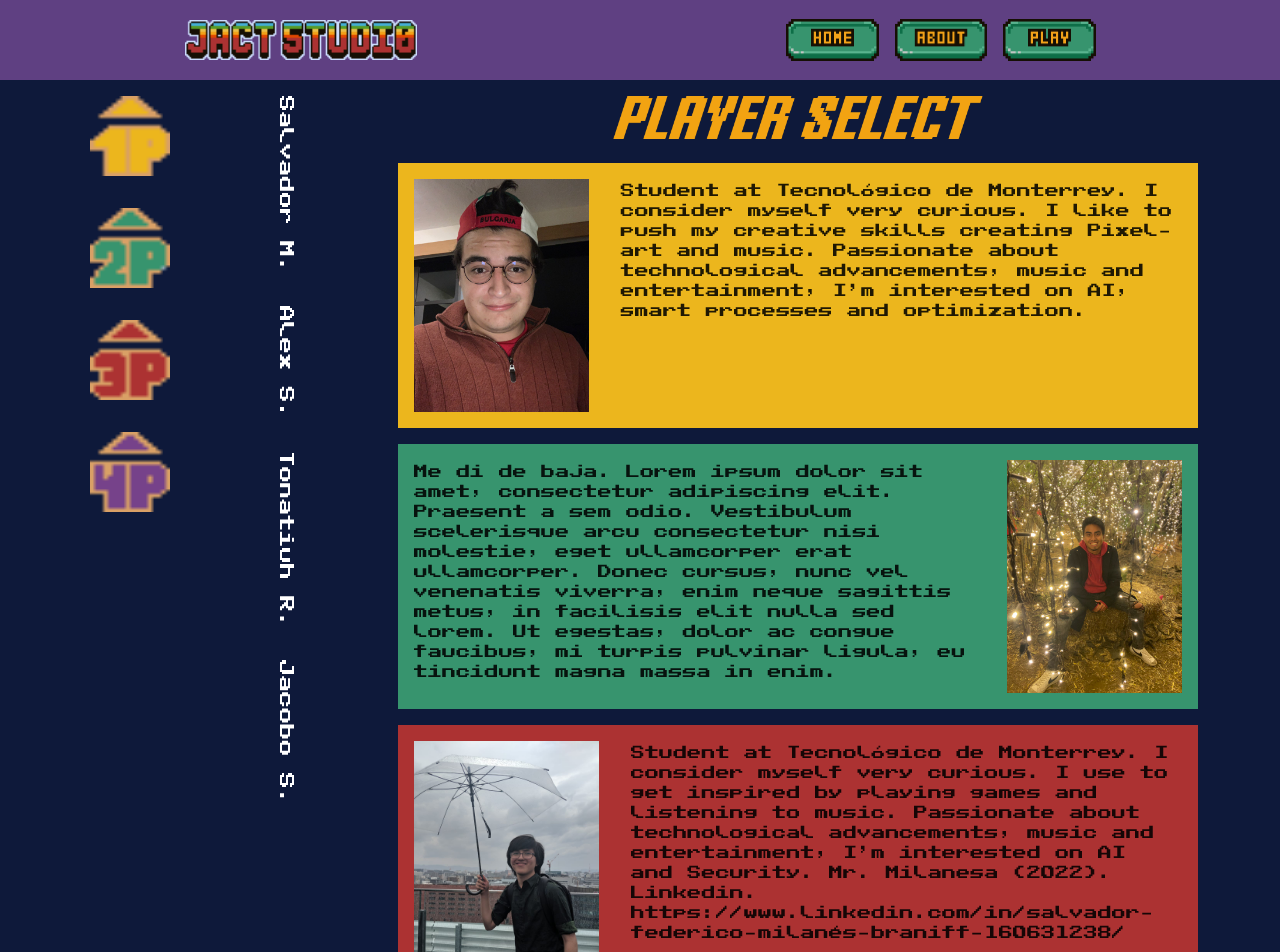
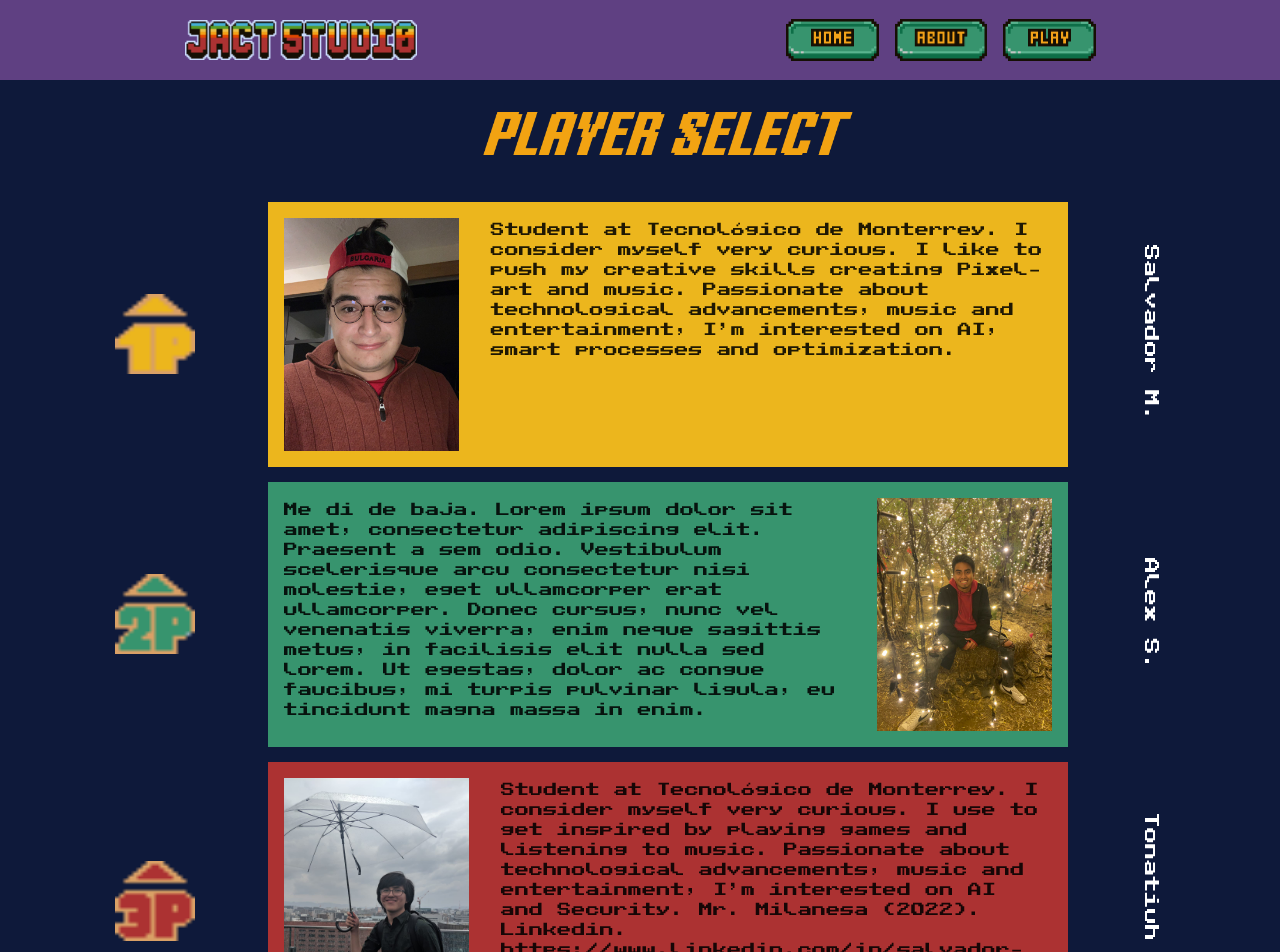
Before and after one commit to Trh7101/webpage_JACT, a React (Create React App) app: page /landing/AboutUs in a window 1280 px wide. Shown: the top 952 px of the page. Built offline with nearby package versions, Linux system fonts and the light colour scheme.

Commit message:
LandingFinal

```diff
--- a/src/compt/pages/AboutUs.js
+++ b/src/compt/pages/AboutUs.js
@@ -20,57 +20,51 @@ import Container from '@mui/material/Container';
 export default function AboutUs() {
   return (
     <Container maxWidth={false} disableGutters={true}>
-      <Grid sx={{ display: 'flex', flexDirection: 'row', justifyContent: 'space-evenly', alignItems: 'stretch',  bgcolor: 'rgb(14,25,58)' }}>
-
-        <Grid  sx={{ display: { xs: 'none', md: 'flex' }, flexDirection: 'column', alignItems: 'flex-end',  bgcolor: 'transparent' }}>
+      <Grid sx={{  display: "grid", gridTemplateColumns: "3", gridGap: "15px", gridTemplateRows: "5", bgcolor: 'rgb(14,25,58)' }}>
         <Box
           component="img"
-            sx={{ m: 2, height: 80, width: 80, maxHeight: { xs: 0, md: 1000 }, maxWidth: { xs: 0, md: 1000 } }}
+          sx={{ justifySelf: "center", m: 4, maxHeight: { xs: 275, md: 250 }, maxWidth: { xs: 300, md: 370 }, gridColumn: "2", gridRow: "1" }}
           alt="Player Select."
+          src={TextoHead}/>
+
+        <Box
+          component="img"
+          sx={{ justifySelf: "end", alignSelf: "center", height: 80, width: 80, maxHeight: { xs: 0, md: 1000 }, maxWidth: { xs: 0, md: 1000 }, gridColumn: "1", gridRow: "2" }}
+          alt="Player1."
           src={play1}/>
         <Box
           component="img"
-            sx={{ m: 2, height: 80, width: 80, maxHeight: { xs: 0, md: 1000 }, maxWidth: { xs: 0, md: 1000 } }}
-            alt="Player Select."
+          sx={{ justifySelf: "end", alignSelf: "center", height: 80, width: 80, maxHeight: { xs: 0, md: 1000 }, maxWidth: { xs: 0, md: 1000 }, gridColumn: "1", gridRow: "3" }}
+          alt="Player2."
           src={play2}/>
         <Box
           component="img"
-            sx={{ m: 2, height: 80, width: 80, maxHeight: { xs: 0, md: 1000 }, maxWidth: { xs: 0, md: 1000 } }}
-            alt="Player Select."
+          sx={{ justifySelf: "end", alignSelf: "center", height: 80, width: 80, maxHeight: { xs: 0, md: 1000 }, maxWidth: { xs: 0, md: 1000 }, gridColumn: "1", gridRow: "4" }}
+          alt="Player3."
           src={play3}/>
         <Box
           component="img"
-            sx={{ m: 2, height: 80, width: 80, maxHeight: { xs: 0, md: 1000 }, maxWidth: { xs: 0, md: 1000 } }}
-            alt="Player Select."
+          sx={{ justifySelf: "end", alignSelf: "center", height: 80, width: 80, maxHeight: { xs: 0, md: 1000 }, maxWidth: { xs: 0, md: 1000 }, gridColumn: "1", gridRow: "5" }}
+          alt="Player4."
           src={play4}/>
-        </Grid>
 
-        <Grid sx={{ display: 'flex', flexDirection: 'column', alignItems: 'center',  bgcolor: 'transparent'}}>
-          <Typography component="abouttext" variant="h8" m={2} alignSelf='flex-start' sx={{ writingMode: "vertical-rl",  fontFamily: 'PublicPixel', color: "rgb(255,255,255)"}}>
+          <Typography component="abouttext" variant="h8" alignSelf='flex-start' sx={{ writingMode: "vertical-rl",  fontFamily: 'PublicPixel', color: "rgb(255,255,255)", gridColumn: "3", gridRow: "2", justifySelf: "start", alignSelf: "center" }}>
             Salvador M.
           </Typography>
-          <Typography component="abouttext" variant="h8" m={2} alignSelf='flex-start' sx={{ writingMode: "vertical-rl",  fontFamily: 'PublicPixel', color: "rgb(255,255,255)"}}>
+          <Typography component="abouttext" variant="h8" alignSelf='flex-start' sx={{ writingMode: "vertical-rl",  fontFamily: 'PublicPixel', color: "rgb(255,255,255)", gridColumn: "3", gridRow: "3", justifySelf: "start", alignSelf: "center" }}>
             Alex S.
           </Typography>
-          <Typography component="abouttext" variant="h8" m={2} alignSelf='flex-start' sx={{ writingMode: "vertical-rl",  fontFamily: 'PublicPixel', color: "rgb(255,255,255)"}}>
+          <Typography component="abouttext" variant="h8" alignSelf='flex-start' sx={{ writingMode: "vertical-rl",  fontFamily: 'PublicPixel', color: "rgb(255,255,255)", gridColumn: "3", gridRow: "4", justifySelf: "start", alignSelf: "center" }}>
             Tonatiuh R.
           </Typography>
-          <Typography component="abouttext" variant="h8" m={2} alignSelf='flex-start' sx={{ writingMode: "vertical-rl",  fontFamily: 'PublicPixel', color: "rgb(255,255,255)"}}>
+          <Typography component="abouttext" variant="h8" alignSelf='flex-start' sx={{ writingMode: "vertical-rl",  fontFamily: 'PublicPixel', color: "rgb(255,255,255)", gridColumn: "3", gridRow: "5", justifySelf: "start", alignSelf: "center" }}>
             Jacobo S.
           </Typography>
-        </Grid>
 
-        <Grid  sx={{ display: 'flex', flexDirection: 'column', alignItems: 'center',  bgcolor: 'transparent'}}>
-          <Box
-            component="img"
-            sx={{ m: 2, maxHeight: { xs: 275, md: 250 }, maxWidth: { xs: 300, md: 370 } }}
-            alt="Player Select."
-            src={TextoHead}/>
-
-          <Box sx={{
+          <Box sx={{ justifySelf: "center",
             display: 'flex', flexDirection: 'row', alignItems: 'center',
-            m: 1, maxWidth: 800, backgroundColor: 'rgb(236,182,29)',
-          }}>
+            maxWidth: 800, backgroundColor: 'rgb(236,182,29)',
+            gridColumn: "2", gridRow: "2"}}>
             <Box
               component="img"
               sx={{ m: 2, maxHeight: { xs: 275, md: 233 }, maxWidth: { xs: 200, md: 185 } }}
@@ -81,10 +75,10 @@ export default function AboutUs() {
             </Typography>
           </Box>
 
-          <Box sx={{
+          <Box sx={{ justifySelf: "center",
             display: 'flex', flexDirection: 'row', alignItems: 'center',
-            m: 1, maxWidth: 800, backgroundColor: 'rgb(55,148,110)',
-          }}>
+            maxWidth: 800, backgroundColor: 'rgb(55,148,110)',
+            gridColumn: "2", gridRow: "3"}}>
             <Typography component="abouttext" variant="body2" m={2} alignSelf='flex-start' fontFamily={'PublicPixel'}>
               Me di de baja. Lorem ipsum dolor sit amet, consectetur adipiscing elit. Praesent a sem odio. Vestibulum scelerisque arcu consectetur nisi molestie, eget ullamcorper erat ullamcorper. Donec cursus, nunc vel venenatis viverra, enim neque sagittis metus, in facilisis elit nulla sed lorem. Ut egestas, dolor ac congue faucibus, mi turpis pulvinar ligula, eu tincidunt magna massa in enim.
             </Typography>
@@ -95,10 +89,10 @@ export default function AboutUs() {
               src={Cara2}/>
           </Box>
 
-          <Box sx={{
+          <Box sx={{ justifySelf: "center",
             display: 'flex', flexDirection: 'row', alignItems: 'center',
-            m: 1, maxWidth: 800, backgroundColor: 'rgb(172,50,50)',
-          }}>
+            maxWidth: 800, backgroundColor: 'rgb(172,50,50)',
+            gridColumn: "2", gridRow: "4"}}>
             <Box
               component="img"
               sx={{ m: 2, maxHeight: { xs: 275, md: 500 }, maxWidth: { xs: 200, md: 185 } }}
@@ -109,10 +103,10 @@ export default function AboutUs() {
             </Typography>
           </Box>
 
-          <Box sx={{
+          <Box sx={{ justifySelf: "center",
             display: 'flex', flexDirection: 'row', alignItems: 'center',
-            m: 1, maxWidth: 800, backgroundColor: 'rgb(118,66,138)',
-          }}>
+            maxWidth: 800, backgroundColor: 'rgb(118,66,138)',
+            gridColumn: "2", gridRow: "5"}}>
             <Box
               component="img"
               sx={{ m: 2, maxHeight: { xs: 275, md: 233 }, maxWidth: { xs: 200, md: 185 } }}
@@ -123,7 +117,6 @@ export default function AboutUs() {
             </Typography>
           </Box>
       </Grid>
-      </Grid>
     </Container>
   );
 }
--- a/src/rm/Appbar.js
+++ b/src/rm/Appbar.js
@@ -174,7 +174,7 @@ export function PrimarySearchAppBar() {
                     >
                         <MenuIcon />
                     </IconButton> */}
-                    <Button href="/app/home">
+                    <Button onClick={() => navigate('/app/home')} >
                             <img src={GameLogo}/>
                     </Button>
                     <Search>
@@ -189,7 +189,7 @@ export function PrimarySearchAppBar() {
                     </Search>
                     <Box sx={{ flexGrow: 1 }} />
                     <Box sx={{ display: { xs: 'none', md: 'flex' } }}>
-                        <Button href="/app/draft/0">
+                        <Button onClick={() => navigate('/app/draft/0')}>
                             <img src={NewBttn} width="92.5" height="42.5"/>
                         </Button>
                         {/* <Button size="large" aria-label="open user levels" color="inherit">
@@ -202,7 +202,7 @@ export function PrimarySearchAppBar() {
                         >
                             Drafts
                         </Button> */}
-                        <Button aria-label="account of current user" aria-controls={menuId} aria-haspopup="true" href='/app/profile/0'>
+                        <Button aria-label="account of current user" aria-controls={menuId} aria-haspopup="true" onClick={() => navigate('/app/profile/0')}>
                             <img src={userbttn} width="42.5" height="42.5"/>
                         </Button>
                     </Box>
--- a/src/rm/Profile.js
+++ b/src/rm/Profile.js
@@ -2,10 +2,12 @@ import React, { useEffect, useState } from 'react';
 import { useNavigate, useParams } from 'react-router-dom';
 import { useApi } from './Api';
 import { Center } from './Center';
+import { useAuth } from '../util/AuthContext';
 import { Box, CircularProgress, Divider, Grid, Typography, Card, CardActionArea, CardContent, useTheme, CardActions, Button } from '@mui/material';
 import SignOutBttn from './../compt/BUTTONS/SignOut-export.png';
 
 export const Profile = () => {
+    const auth = useAuth();
     const [profile, setProfile] = useState({})
     const [loading, setLoading] = useState(true)
     const [error, setError] = useState(false)
@@ -73,7 +75,7 @@ export const Profile = () => {
             <Typography>{`Name: ${profile.name}`}</Typography>
             <Typography>{`Email: ${profile.email}`}</Typography>
             <Typography>{`Date of creation: ${profile.joined}`}</Typography>
-            <Button href='/'>
+            <Button  onClick={async () => { navigate('/landing/home');  auth.signOut()}}>
                 <img src={SignOutBttn} width="185" height="42.5"/>
             </Button>
             <Divider sx={{ mt: theme.spacing(1), mb: theme.spacing(1) }} />
```
Also changed, not shown: public/Build/RaceMakerBuild.framework.js, 2 other files (tests, documents, lock files or other folders). Lines whose indentation alone changed are shown as unchanged.
